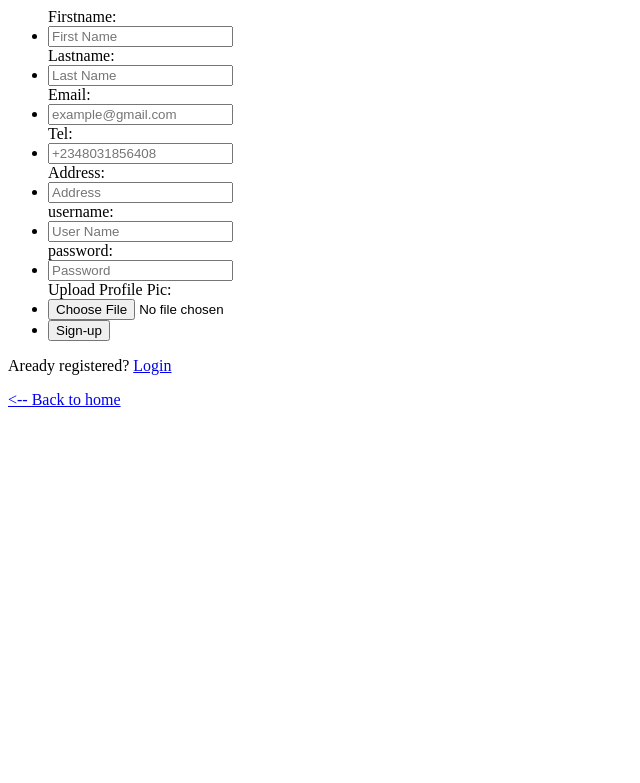
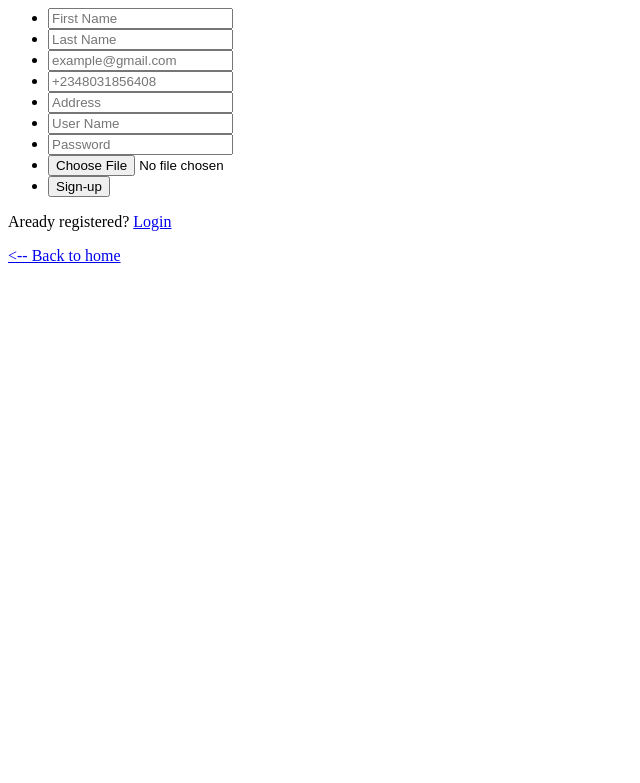
Before and after one commit to Maaruf01/web_app, a PHP site: page /register.php in a window 1280 px wide. Shown: the top 783 px of the page, without its empty margins (0-640 px from the left). Run offline with PHP 8.4, Linux system fonts and the light colour scheme; some libraries are stand-ins or nearby versions.

Commit message:
removed label for form input

```diff
--- a/register.php
+++ b/register.php
@@ -4,26 +4,26 @@
 <script src="js/jquery-3.6.0.js"></script>
 <script src="js/main.js"></script>
 </head>
-<body class="access">
+<body class="login_register-body">
 <div>
 <form  method="post"  id="register">
 <ul>
 
-			<label for="fname">Firstname: </label>
+
 			<li><input type="text" name="fname" placeholder="First Name" class="fname"></li>
-			<label for="fname">Lastname: </label>
+
 			<li><input type="text" name="lname" placeholder="Last Name" class="lname"></li>
-			<label for="email">Email: </label>
+
 			<li><input type="email" name="email" placeholder="example@gmail.com" class="email"></li>
-			<label for="tel">Tel: </label>
+
 			<li><input type="text" name="tel" placeholder="+2348031856408" class="tel"></li>
-			<label for="address">Address:</label>
+
 			<li><input type="text" name="address" placeholder="Address" class="address"></li>
-			<label for="username">username: </label>
+
 			<li><input type="text" name="username" placeholder="User Name" class="username"></li>
-			<label for="pwd">password: </label>
+
 			<li><input type="password" name="password" placeholder="Password" class="password"></li>
-			<label>Upload Profile Pic:</label>
+
 			<li><input type="file" name="image" id="pic"></li>
 			<li><input type="submit" name="submit" value="Sign-up" class="btn"></li>
 		           </ul>
```
